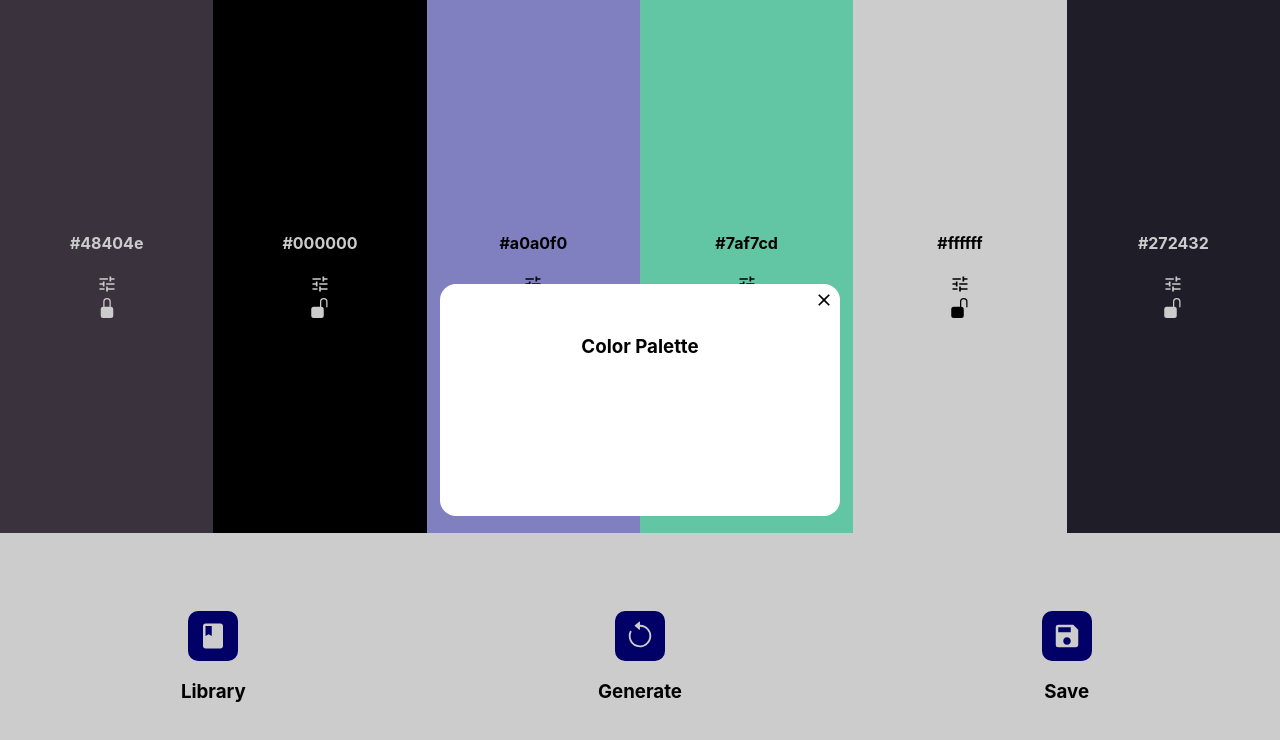
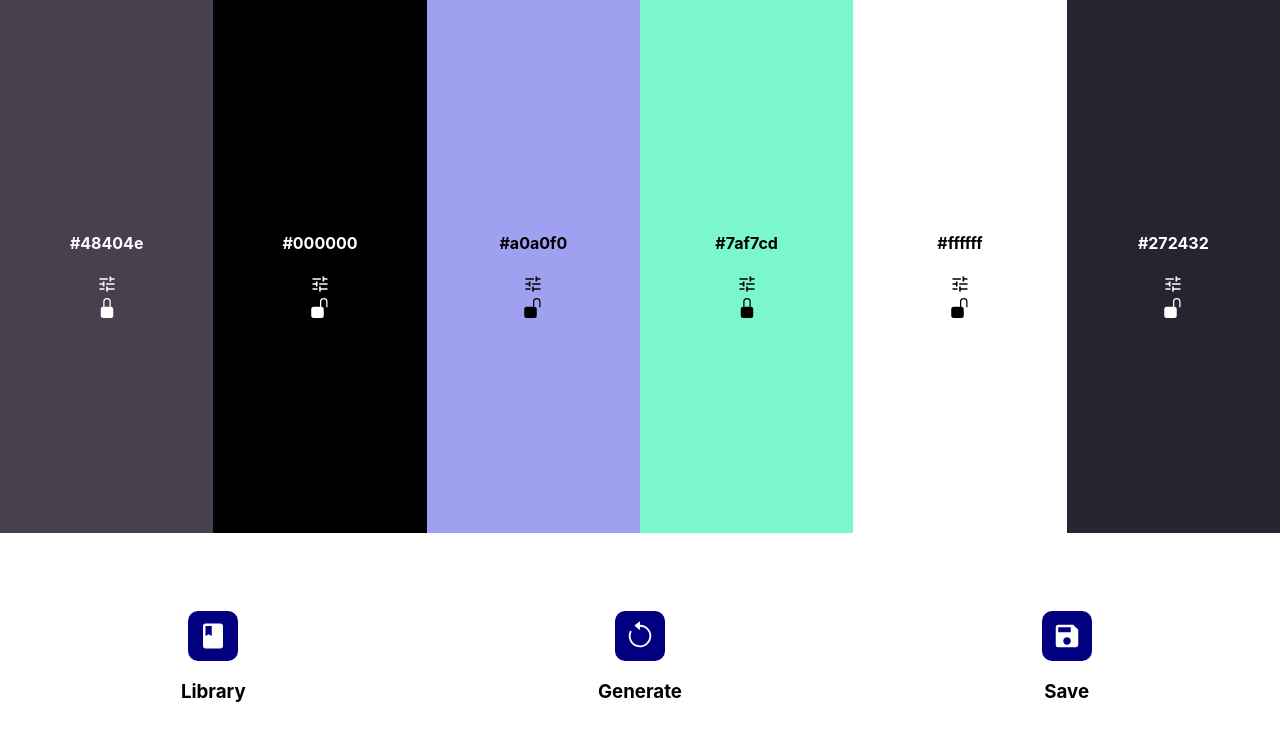
Before and after one commit to abdoashraf56/front-end-react-projects, a Next.js app: page /gencolor in a window 1280 px wide. Shown: the top 740 px of the page. Built offline with nearby package versions, Linux system fonts and the light colour scheme.

Commit message:
hide library when click show button

```diff
--- a/components/Library.js
+++ b/components/Library.js
@@ -17,7 +17,7 @@ function Library({ styles, library_colors, toggle, update }) {
                 <div className={styles.colors_list}>
                     {library_colors.map(colors => {
                         return (
-                            <LibraryColorsItem styles={styles} colors={colors} update={update} />
+                            <LibraryColorsItem toggle={toggle} styles={styles} colors={colors} update={update} />
                         );
                     })}
                 </div>
--- a/components/LibraryColorsItem.js
+++ b/components/LibraryColorsItem.js
@@ -1,9 +1,9 @@
 import ColorItem from "./ColorItem";
 
-function LibraryColorsItem({ styles, colors, update }) {
+function LibraryColorsItem({ styles, colors, update, toggle }) {
 
     let handleClick = () => {
-        console.log(colors)
+        toggle()
         update(colors)
     }
 
--- a/components/PaletteController.js
+++ b/components/PaletteController.js
@@ -40,7 +40,7 @@ function PaletteController({ styles, colors, library_colors, update, save }) {
         setShow(!show)
     }
 
-    let [show, setShow] = useState(true)
+    let [show, setShow] = useState(false)
 
     return (
         <div className={styles.palette_controller_container}>
--- a/pages/gencolor.js
+++ b/pages/gencolor.js
@@ -26,6 +26,7 @@ function gencolor(props) {
             prev.push(colors.map(c => { return { ...c } }));
         }
         setLibrary([...prev])
+        alert("Save done to the library")
     }
 
     let lock_or_not_color = (id) => {
--- a/styles/gencolor.module.scss
+++ b/styles/gencolor.module.scss
@@ -155,7 +155,7 @@ $meduim_screen: 768px;
             .library_bg {
                 .library_container {
                     .colors_list {
-                        height: 120px;
+                        height: 110px;
 
                         .library_colors_container {
                             .show {
```
